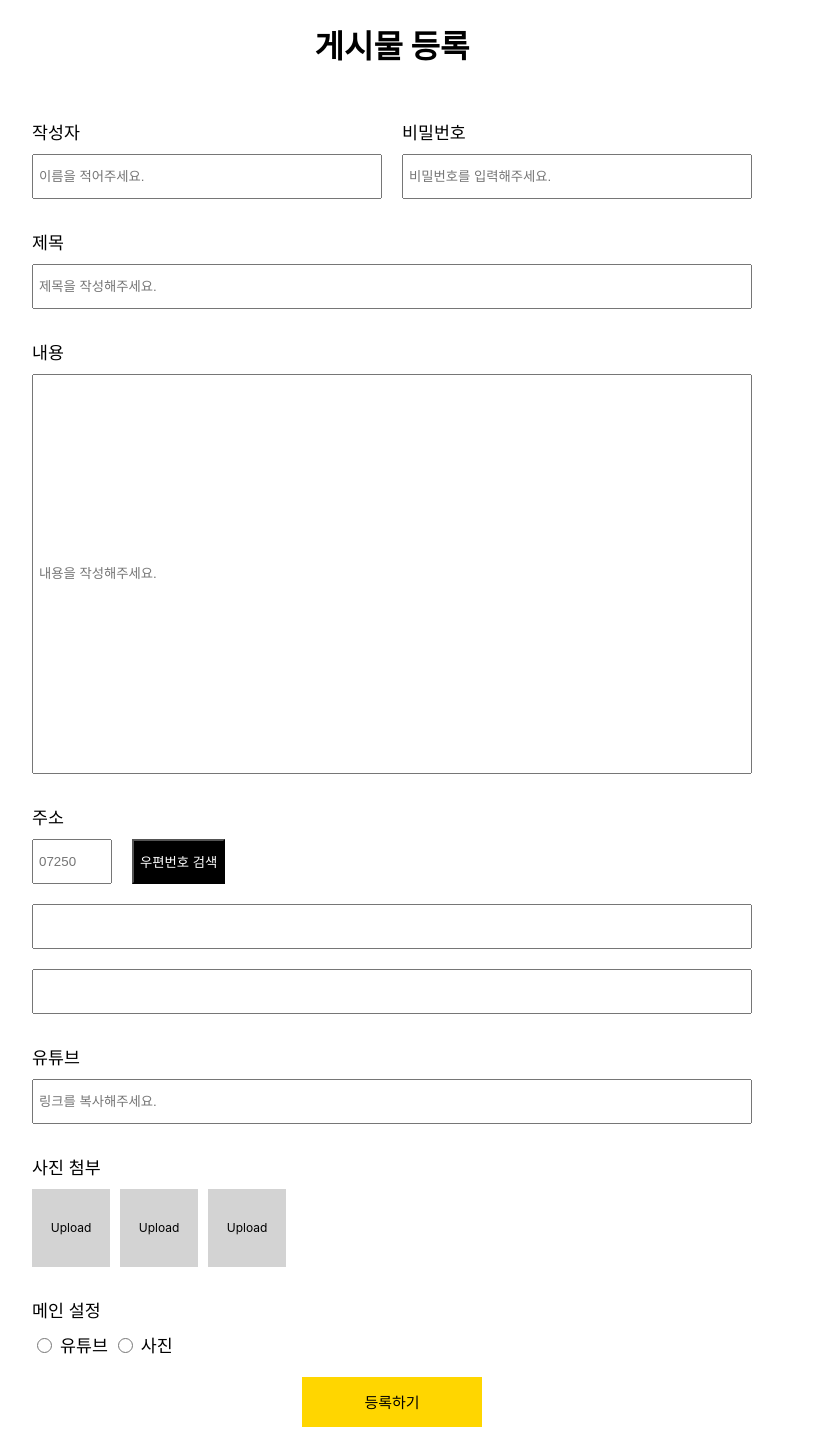
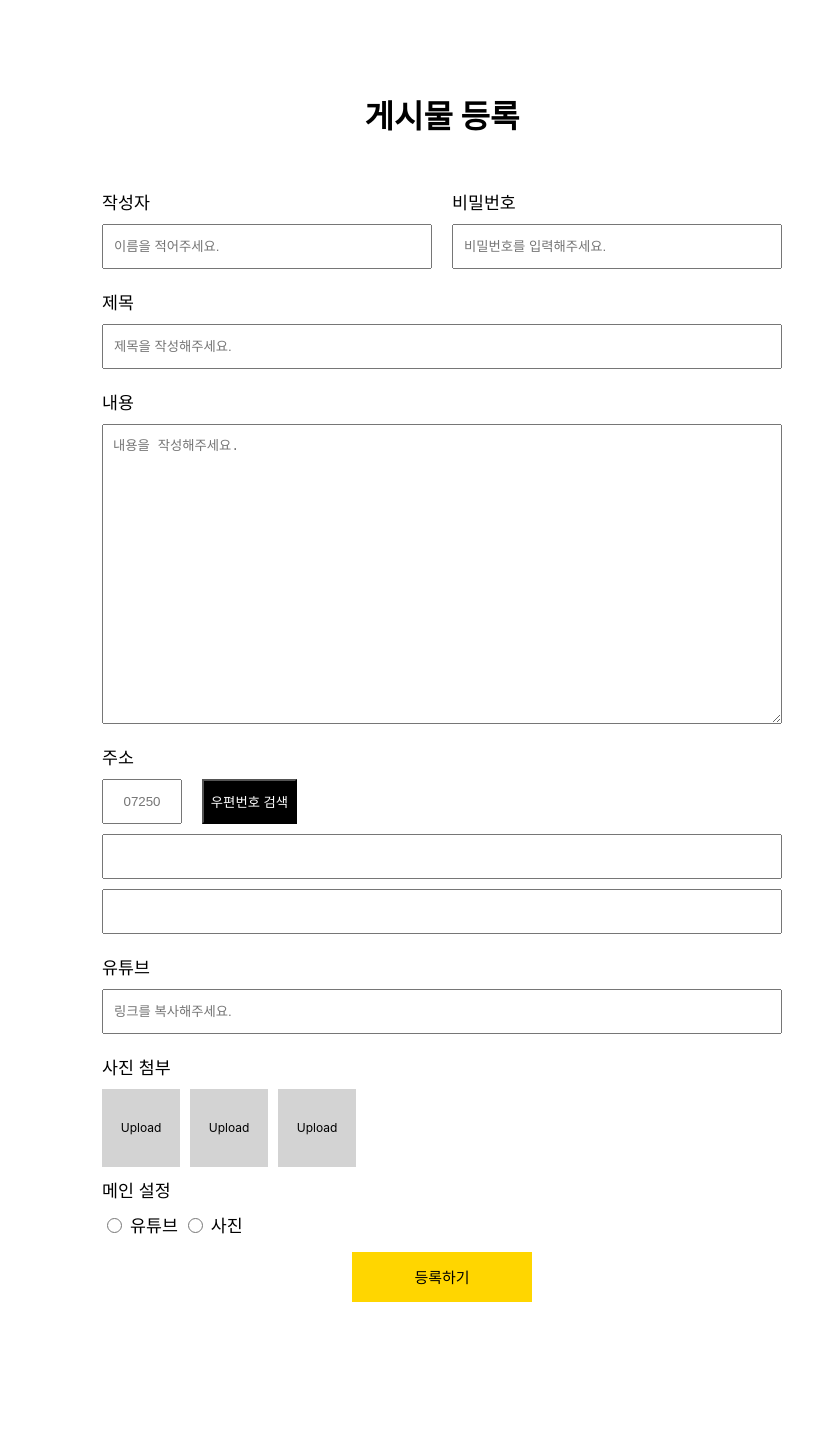
Before and after one commit to hlezg08/freeboard_frontend, a Next.js app: page /boards/new in a window 1280 px wide. Shown: the whole page, without its empty margins (8-821 px from the left). After the commit the page ends 1407 px from the top, so only its background shows below. Built offline with nearby package versions, Linux system fonts and the light colour scheme.

Commit message:
2nd commit : useState

```diff
--- a/package.json
+++ b/package.json
@@ -15,9 +15,9 @@
     "antd": "^4.20.3",
     "axios": "^0.27.2",
     "graphql": "^16.4.0",
-    "next": "12.1.6",
-    "react": "18.1.0",
-    "react-dom": "18.1.0"
+    "next": "12.1.0",
+    "react": "17.0.2",
+    "react-dom": "17.0.2"
   },
   "devDependencies": {
     "eslint": "8.15.0",
--- a/pages/boards/new/index.js
+++ b/pages/boards/new/index.js
@@ -1,84 +1,132 @@
-import {
-  App,
-  Title,
-  Wrapper,
-  Text,
-  TextLarge,
-  Label,
-  UserInfo,
-  Group,
-  PostCode,
-  PostCodeGroup,
-  SearchBtn,
-  PhotoGroup,
-  Photo,
-  RadioGroup,
-  RadioInput,
-  RadioLabel,
-  SubmitGroup,
-  SubmitBtn,
-} from "../../../styles/emotion";
+import * as S from "../../../styles/emotion";
+import { useState } from "react";
 
-export default function MyApp() {
+export default function boardPage() {
+  const [writer, setWriter] = useState("");
+  const [password, setPassword] = useState("");
+  const [title, setTitle] = useState("");
+  const [content, setContent] = useState("");
+
+  const [errorWriter, setErrorWriter] = useState("");
+  const [errorPassword, setErrorPassword] = useState("");
+  const [errorTitle, setErrorTitle] = useState("");
+  const [errorContent, setErrorContent] = useState("");
+
+  function onChangeWriter(event) {
+    setWriter(event.target.value);
+  }
+  function onChangePassword(event) {
+    setPassword(event.target.value);
+  }
+  function onChangeTitle(event) {
+    setTitle(event.target.value);
+  }
+  function onChangeContent(event) {
+    setContent(event.target.value);
+  }
+  function onClickSubmit() {
+    if (writer === "") {
+      setErrorWriter("작성자 입력은 필수입니다.");
+    } else {
+      setErrorWriter("");
+    }
+    if (password === "") {
+      setErrorPassword("비밀번호 입력은 필수입니다.");
+    } else {
+      setErrorPassword("");
+    }
+    if (title === "") {
+      setErrorTitle("한 글자 이상 제목을 입력하세요.");
+    } else {
+      setErrorTitle("");
+    }
+    if (content === "") {
+      setErrorContent("한 글자 이상 내용을 입력하세요.");
+    } else {
+      setErrorContent("");
+    }
+  }
   return (
-    <App>
-      <Title>게시물 등록</Title>
-      <Wrapper>
-        <UserInfo>
-          <Group>
-            <Label>작성자</Label>
-            <Text type="text" placeholder="이름을 적어주세요." />
-          </Group>
-          <Group>
-            <Label>비밀번호</Label>
-            <Text type="password" placeholder="비밀번호를 입력해주세요." />
-          </Group>
-        </UserInfo>
+    <S.App>
+      <S.Header>게시물 등록</S.Header>
+      <S.Body>
+        <S.WriterGroup>
+          <S.Group>
+            <S.Label>작성자</S.Label>
+            <S.Text
+              type="text"
+              onChange={onChangeWriter}
+              placeholder="이름을 적어주세요."
+            />
+            <S.ErrorMsg>{errorWriter}</S.ErrorMsg>
+          </S.Group>
+          <S.Group>
+            <S.Label>비밀번호</S.Label>
+            <S.Text
+              type="password"
+              onChange={onChangePassword}
+              placeholder="비밀번호를 입력해주세요."
+            />
+            <S.ErrorMsg>{errorPassword}</S.ErrorMsg>
+          </S.Group>
+        </S.WriterGroup>
 
-        <Group>
-          <Label>제목</Label>
-          <Text type="text" placeholder="제목을 작성해주세요." />
-        </Group>
-        <Group>
-          <Label>내용</Label>
-          <TextLarge type="text" placeholder="내용을 작성해주세요." />
-        </Group>
+        <S.Group>
+          <S.Label>제목</S.Label>
+          <S.Text
+            type="text"
+            onChange={onChangeTitle}
+            placeholder="제목을 작성해주세요."
+          />
+          <S.ErrorMsg>{errorTitle}</S.ErrorMsg>
+        </S.Group>
+        <S.Group>
+          <S.Label>내용</S.Label>
+          <S.TextLarge
+            type="text"
+            onChange={onChangeContent}
+            placeholder="내용을 작성해주세요."
+          />
+          <S.ErrorMsg>{errorContent}</S.ErrorMsg>
+        </S.Group>
 
-        <Group>
-          <Label>주소</Label>
-          <PostCodeGroup>
-            <PostCode type="text" placeholder="07250" />
-            <SearchBtn>우편번호 검색</SearchBtn>
-          </PostCodeGroup>
-          <Text type="text" />
-          <Text type="text" />
-        </Group>
+        <S.Group>
+          <S.Label>주소</S.Label>
+          <S.PostCodeGroup>
+            <S.PostCode type="text" placeholder="07250" />
+            <S.SearchBtn>우편번호 검색</S.SearchBtn>
+          </S.PostCodeGroup>
+          <S.Text readOnly type="text" />
+          <S.Text type="text" />
+        </S.Group>
 
-        <Group>
-          <Label>유튜브</Label>
-          <Text type="text" placeholder="링크를 복사해주세요." />
-        </Group>
-        <Group>
-          <Label>사진 첨부</Label>
-          <PhotoGroup>
-            <Photo>Upload</Photo>
-            <Photo>Upload</Photo>
-            <Photo>Upload</Photo>
-          </PhotoGroup>
-        </Group>
-        <Group>
-          <Label>메인 설정</Label>
-          <RadioGroup>
-            <RadioInput type="radio" id="youtube" name="main-radio" />
-            <RadioLabel for="youtube">유튜브</RadioLabel>
-            <RadioInput type="radio" id="photo" name="main-radio" />
-            <RadioLabel for="photo">사진</RadioLabel>
-          </RadioGroup>
-        </Group>
-        <SubmitGroup>
-          <SubmitBtn>등록하기</SubmitBtn>
-        </SubmitGroup>
-      </Wrapper>
-    </App>
+        <S.Group>
+          <S.Label>유튜브</S.Label>
+          <S.Text type="text" placeholder="링크를 복사해주세요." />
+        </S.Group>
+
+        <S.Group>
+          <S.Label>사진 첨부</S.Label>
+          <S.PhotoGroup>
+            <S.Photo>Upload</S.Photo>
+            <S.Photo>Upload</S.Photo>
+            <S.Photo>Upload</S.Photo>
+          </S.PhotoGroup>
+        </S.Group>
+
+        <S.Group>
+          <S.Label>메인 설정</S.Label>
+          <S.RadioGroup>
+            <S.RadioInput type="radio" id="youtube" name="main-radio" />
+            <S.RadioLabel htmlFor="youtube">유튜브</S.RadioLabel>
+            <S.RadioInput type="radio" id="photo" name="main-radio" />
+            <S.RadioLabel htmlFor="photo">사진</S.RadioLabel>
+          </S.RadioGroup>
+        </S.Group>
+        <S.SubmitGroup>
+          <S.SubmitBtn onClick={onClickSubmit}>등록하기</S.SubmitBtn>
+        </S.SubmitGroup>
+      </S.Body>
+    </S.App>
   );
 }
--- a/styles/emotion.js
+++ b/styles/emotion.js
@@ -1,21 +1,23 @@
 import styled from "@emotion/styled";
 export const App = styled.div`
+  margin: 50px;
+  padding: 20px;
   display: flex;
   flex-direction: column;
   width: 800px;
   height: 100%;
 `;
-export const Title = styled.h1`
+export const Header = styled.h1`
   display: flex;
   justify-content: center;
 `;
-export const Wrapper = styled.div`
+export const Body = styled.div`
   display: flex;
   flex-direction: column;
   padding: 20px 30px;
 `;
 
-export const UserInfo = styled.div`
+export const WriterGroup = styled.div`
   display: flex;
   flex-direction: row;
 `;
@@ -29,37 +31,37 @@ export const Group = styled.div`
 
 export const Label = styled.span`
   font-size: 13pt;
-  margin: 10px 0px;
+  padding: 10px 0px;
 `;
 export const Text = styled.input`
   width: 100%;
   height: 45px;
-  margin-bottom: 20px;
-  padding: 5px;
+  padding: 10px;
+  margin-bottom: 10px;
 `;
-export const TextLarge = styled.input`
-  height: 400px;
-  margin-bottom: 20px;
-  padding: 5px;
+export const TextLarge = styled.textarea`
+  height: 300px;
+  padding: 10px;
+  margin-bottom: 10px;
 `;
 export const PostCode = styled.input`
   width: 80px;
   height: 45px;
-  margin-bottom: 20px;
-  padding: 5px;
+  text-align: center;
 `;
 export const PostCodeGroup = styled.div`
   display: flex;
+  padding-bottom: 10px;
 `;
 export const SearchBtn = styled.button`
   background-color: black;
   color: white;
+  width: 95px;
   height: 45px;
   margin-left: 20px;
 `;
 export const PhotoGroup = styled.div`
   display: flex;
-  margin-bottom: 20px;
 `;
 export const Photo = styled.div`
   width: 78px;
@@ -75,7 +77,6 @@ export const Photo = styled.div`
 
 export const RadioGroup = styled.div`
   display: flex;
-  margin-bottom: 20px;
   align-items: center;
 `;
 export const RadioInput = styled.input`
@@ -90,6 +91,7 @@ export const SubmitGroup = styled.div`
   display: flex;
   flex-direction: row;
   justify-content: center;
+  padding: 15px 0px;
 `;
 export const SubmitBtn = styled.button`
   align-items: center;
@@ -99,3 +101,8 @@ export const SubmitBtn = styled.button`
   height: 50px;
   font-size: 15px;
 `;
+
+export const ErrorMsg = styled.div`
+  color: red;
+  font-size: 13px;
+`;
```
Also changed, not shown: 1 other file (tests, documents, lock files or other folders).
